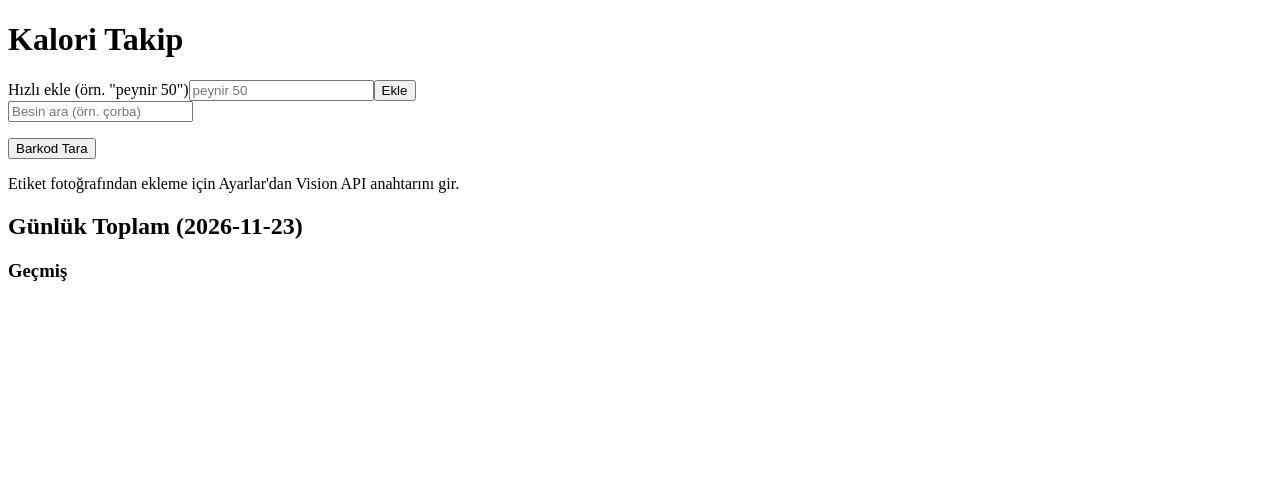
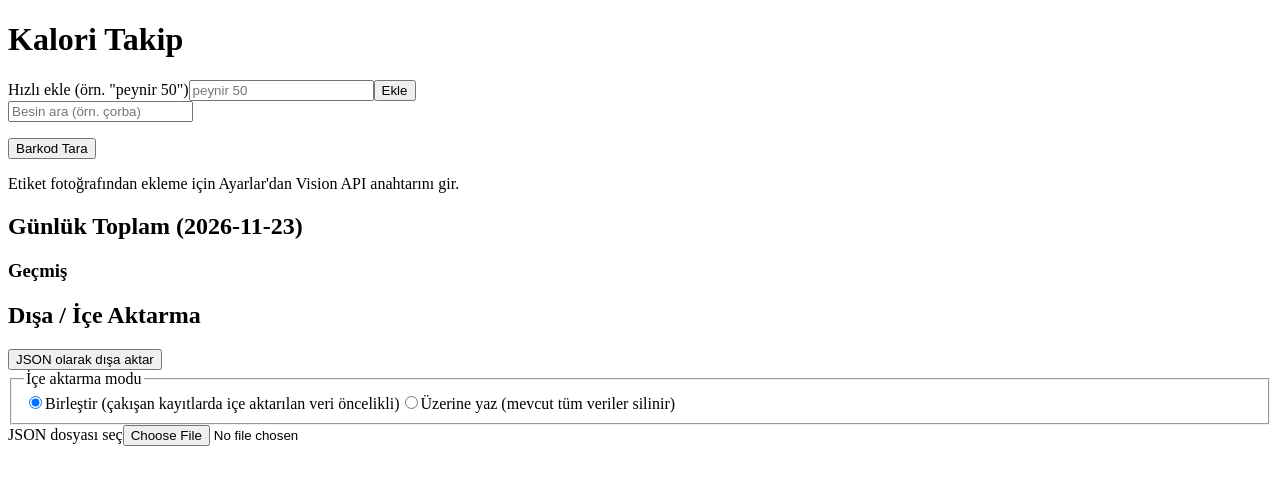
Before and after one commit to umutbarancicek/kalori-pwa, a React (Vite) app: page / in a window 1280 px wide. Shown: the top 484 px of the page. Built offline with nearby package versions, Linux system fonts and the light colour scheme.

Commit message:
feat: add JSON export/import with overwrite and merge modes

```diff
--- a/src/App.tsx
+++ b/src/App.tsx
@@ -8,6 +8,7 @@ import { DailyTotals } from './components/DailyTotals';
 import { FoodSearch } from './components/FoodSearch';
 import { FreeTextQuickAdd } from './components/FreeTextQuickAdd';
 import { LabelCaptureFlow } from './components/LabelCaptureFlow';
+import { ExportImport } from './components/ExportImport';
 import { MealTemplates } from './components/MealTemplates';
 import { lookupBarcode } from './domain/barcodeLookup';
 import { fetchProductFromOff } from './lib/offApi';
@@ -90,6 +91,7 @@ function App() {
         <AddEntryForm db={db} food={selectedFood} date={date} onAdded={handleAdded} />
       )}
       <DailyTotals db={db} date={date} refreshKey={refreshKey} />
+      <ExportImport db={db} />
     </div>
   );
 }
--- /dev/null
+++ b/src/components/ExportImport.tsx
@@ -0,0 +1,68 @@
+import { useState } from 'react';
+import type { AppDatabase } from '../db/database';
+import { exportAllData, importAllData } from '../domain/exportImportService';
+
+interface ExportImportProps {
+  db: AppDatabase;
+}
+
+export function ExportImport({ db }: ExportImportProps) {
+  const [mode, setMode] = useState<'overwrite' | 'merge'>('merge');
+  const [status, setStatus] = useState<string | null>(null);
+
+  async function handleExport() {
+    const json = await exportAllData(db);
+    const blob = new Blob([json], { type: 'application/json' });
+    const url = URL.createObjectURL(blob);
+    const a = document.createElement('a');
+    a.href = url;
+    a.download = `kalori-takip-${new Date().toISOString().slice(0, 10)}.json`;
+    a.click();
+    URL.revokeObjectURL(url);
+  }
+
+  async function handleImport(e: React.ChangeEvent<HTMLInputElement>) {
+    const file = e.target.files?.[0];
+    if (!file) return;
+    const text = await file.text();
+    await importAllData(db, text, mode);
+    setStatus(`İçe aktarma tamamlandı (${mode === 'overwrite' ? 'üzerine yazıldı' : 'birleştirildi'}).`);
+  }
+
+  return (
+    <div>
+      <h2>Dışa / İçe Aktarma</h2>
+      <button type="button" onClick={handleExport}>
+        JSON olarak dışa aktar
+      </button>
+
+      <fieldset>
+        <legend>İçe aktarma modu</legend>
+        <label>
+          <input
+            type="radio"
+            name="import-mode"
+            checked={mode === 'merge'}
+            onChange={() => setMode('merge')}
+          />
+          Birleştir (çakışan kayıtlarda içe aktarılan veri öncelikli)
+        </label>
+        <label>
+          <input
+            type="radio"
+            name="import-mode"
+            checked={mode === 'overwrite'}
+            onChange={() => setMode('overwrite')}
+          />
+          Üzerine yaz (mevcut tüm veriler silinir)
+        </label>
+      </fieldset>
+
+      <label>
+        JSON dosyası seç
+        <input type="file" accept="application/json" onChange={handleImport} />
+      </label>
+      {status && <p role="status">{status}</p>}
+    </div>
+  );
+}
--- /dev/null
+++ b/src/domain/exportImportService.ts
@@ -0,0 +1,46 @@
+import type { AppDatabase } from '../db/database';
+import type { DiaryEntry, Food, MealTemplate, SettingsEntry } from '../db/schema';
+
+interface ExportedData {
+  foods: Food[];
+  diaryEntries: DiaryEntry[];
+  mealTemplates: MealTemplate[];
+  settings: SettingsEntry[];
+}
+
+export async function exportAllData(db: AppDatabase): Promise<string> {
+  const data: ExportedData = {
+    foods: await db.foods.toArray(),
+    diaryEntries: await db.diaryEntries.toArray(),
+    mealTemplates: await db.mealTemplates.toArray(),
+    settings: await db.settings.toArray(),
+  };
+  return JSON.stringify(data);
+}
+
+export async function importAllData(
+  db: AppDatabase,
+  json: string,
+  mode: 'overwrite' | 'merge',
+): Promise<void> {
+  const data: ExportedData = JSON.parse(json);
+
+  await db.transaction(
+    'rw',
+    [db.foods, db.diaryEntries, db.mealTemplates, db.settings],
+    async () => {
+      if (mode === 'overwrite') {
+        await Promise.all([
+          db.foods.clear(),
+          db.diaryEntries.clear(),
+          db.mealTemplates.clear(),
+          db.settings.clear(),
+        ]);
+      }
+      await db.foods.bulkPut(data.foods);
+      await db.diaryEntries.bulkPut(data.diaryEntries);
+      await db.mealTemplates.bulkPut(data.mealTemplates);
+      await db.settings.bulkPut(data.settings);
+    },
+  );
+}
```
Also changed, not shown: 1 other file (tests, documents, lock files or other folders).
